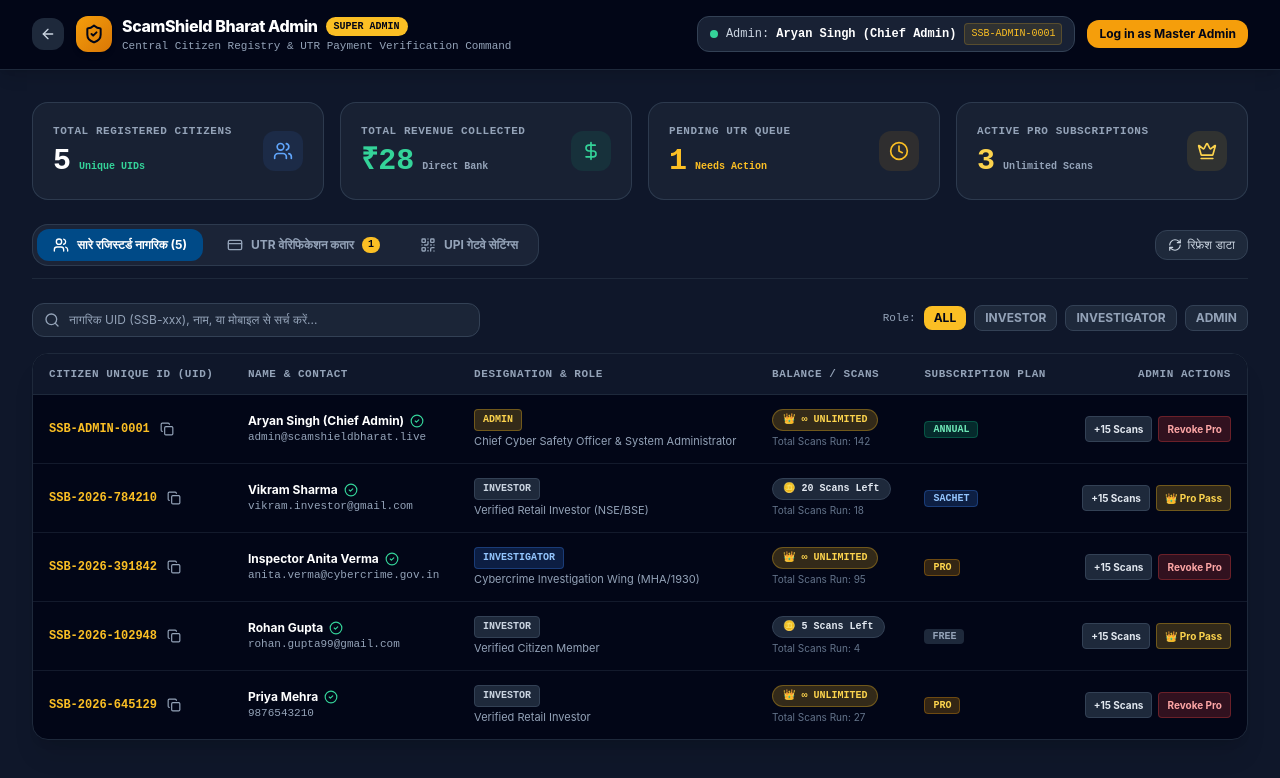
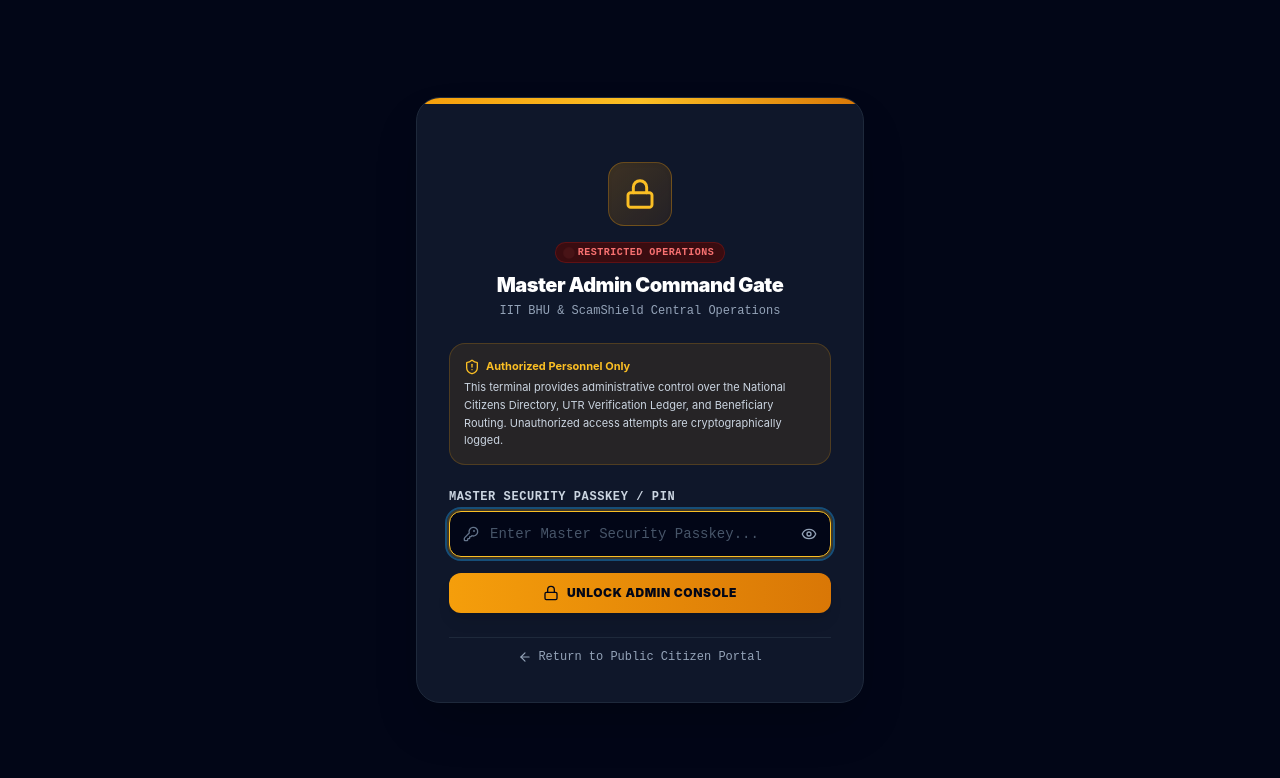
Before and after one commit to aryansingh-2008/scamshield-bharat, a Next.js app: page /admin in a window 1280 px wide. Shown: the top 778 px of the page. Built offline with nearby package versions, Linux system fonts and the light colour scheme.

Commit message:
security(admin): lock /admin behind cryptographic master passkey gate, remove public admin links from header, profile and login

```diff
--- a/src/app/admin/page.tsx
+++ b/src/app/admin/page.tsx
@@ -4,6 +4,7 @@ import React, { useState, useEffect } from 'react';
 import Link from 'next/link';
 import {
   ShieldCheck,
+  ShieldAlert,
   Users,
   CreditCard,
   CheckCircle2,
@@ -20,6 +21,10 @@ import {
   RefreshCw,
   ExternalLink,
   Lock,
+  KeyRound,
+  Eye,
+  EyeOff,
+  LogOut,
   Edit3,
   PlusCircle,
   DollarSign,
@@ -28,7 +33,7 @@ import {
   QrCode,
   Save,
 } from 'lucide-react';
-import { useAuth, MASTER_ADMIN_USER } from '@/lib/auth-context';
+import { useAuth, MASTER_ADMIN_USER, verifyAdminPasskey } from '@/lib/auth-context';
 import {
   RegisteredCitizen,
   UtrTransaction,
@@ -43,7 +48,14 @@ import {
 } from '@/lib/user-registry';
 
 export default function AdminPage() {
-  const { user, loginAsAdmin } = useAuth();
+  const { user, loginAsAdmin, logout } = useAuth();
+
+  const [isAuthenticated, setIsAuthenticated] = useState<boolean>(false);
+  const [checkingAuth, setCheckingAuth] = useState<boolean>(true);
+  const [passkeyInput, setPasskeyInput] = useState('');
+  const [passkeyError, setPasskeyError] = useState<string | null>(null);
+  const [showPasskey, setShowPasskey] = useState(false);
+  const [isVerifying, setIsVerifying] = useState(false);
 
   const [activeTab, setActiveTab] = useState<'citizens' | 'utr' | 'settings'>('citizens');
   const [citizens, setCitizens] = useState<RegisteredCitizen[]>([]);
@@ -86,8 +98,55 @@ export default function AdminPage() {
   };
 
   useEffect(() => {
+    if (typeof window !== 'undefined') {
+      const isAuthedSession = sessionStorage.getItem('scamshield_admin_authenticated') === 'true';
+      if (user?.role === 'admin' && isAuthedSession) {
+        setIsAuthenticated(true);
         reloadData();
-  }, []);
+      } else {
+        setIsAuthenticated(false);
+      }
+      setCheckingAuth(false);
+    }
+  }, [user]);
+
+  const handleUnlockAdmin = (e: React.FormEvent) => {
+    e.preventDefault();
+    setPasskeyError(null);
+    setIsVerifying(true);
+
+    setTimeout(() => {
+      const clean = passkeyInput.trim();
+      if (!clean) {
+        setPasskeyError('Please enter the Master Admin Security Passkey.');
+        setIsVerifying(false);
+        return;
+      }
+
+      if (!verifyAdminPasskey(clean)) {
+        setPasskeyError('Access Denied: Invalid Security Passkey. Unauthorized entry attempt recorded.');
+        setIsVerifying(false);
+        return;
+      }
+
+      if (typeof window !== 'undefined') {
+        sessionStorage.setItem('scamshield_admin_authenticated', 'true');
+      }
+      loginAsAdmin();
+      setIsAuthenticated(true);
+      setIsVerifying(false);
+      reloadData();
+    }, 400);
+  };
+
+  const handleLockAdmin = () => {
+    if (typeof window !== 'undefined') {
+      sessionStorage.removeItem('scamshield_admin_authenticated');
+    }
+    setIsAuthenticated(false);
+    setPasskeyInput('');
+    logout();
+  };
 
   const handleCopy = (text: string, label: string) => {
     navigator.clipboard?.writeText(text);
@@ -157,6 +216,126 @@ export default function AdminPage() {
     return t.status === utrFilter;
   });
 
+  if (checkingAuth) {
+    return (
+      <div className="min-h-screen bg-slate-950 text-slate-100 flex items-center justify-center p-4">
+        <div className="flex items-center gap-3 text-sm text-slate-400 font-mono">
+          <RefreshCw className="w-5 h-5 animate-spin text-amber-400" />
+          <span>Verifying cryptographic security credentials...</span>
+        </div>
+      </div>
+    );
+  }
+
+  if (!isAuthenticated) {
+    return (
+      <div className="min-h-screen bg-slate-950 text-slate-100 flex items-center justify-center p-4 sm:p-6 font-sans">
+        <div className="w-full max-w-md rounded-3xl bg-slate-900 border border-slate-800 p-6 sm:p-8 space-y-6 shadow-2xl relative overflow-hidden">
+          {/* Top amber accent line */}
+          <div className="absolute top-0 inset-x-0 h-1.5 bg-gradient-to-r from-amber-500 via-amber-400 to-amber-600"></div>
+
+          {/* Header */}
+          <div className="text-center space-y-3 pt-2">
+            <div className="w-16 h-16 rounded-2xl bg-gradient-to-br from-amber-500/20 to-amber-600/10 border border-amber-500/30 text-amber-400 flex items-center justify-center mx-auto shadow-inner">
+              <Lock className="w-8 h-8 stroke-[2.2]" />
+            </div>
+
+            <div>
+              <div className="inline-flex items-center gap-1.5 px-2.5 py-0.5 rounded-full text-[10px] font-mono font-black uppercase tracking-wider bg-red-950/80 text-red-400 border border-red-800/40 mb-2">
+                <span className="w-1.5 h-1.5 rounded-full bg-red-400 animate-ping"></span>
+                <span>Restricted Operations</span>
+              </div>
+              <h2 className="text-xl font-black text-white tracking-tight">
+                Master Admin Command Gate
+              </h2>
+              <p className="text-xs text-slate-400 mt-1 font-mono">
+                IIT BHU &amp; ScamShield Central Operations
+              </p>
+            </div>
+          </div>
+
+          {/* Statutory Security Warning */}
+          <div className="p-3.5 rounded-2xl bg-amber-500/10 border border-amber-500/20 text-[11px] text-amber-200/90 space-y-1">
+            <p className="font-bold flex items-center gap-1.5 text-amber-400">
+              <ShieldAlert className="w-4 h-4 shrink-0" />
+              <span>Authorized Personnel Only</span>
+            </p>
+            <p className="text-slate-300 leading-relaxed">
+              This terminal provides administrative control over the National Citizens Directory, UTR Verification Ledger, and Beneficiary Routing. Unauthorized access attempts are cryptographically logged.
+            </p>
+          </div>
+
+          {/* Form */}
+          <form onSubmit={handleUnlockAdmin} className="space-y-4">
+            <div>
+              <label className="block text-xs font-bold text-slate-300 mb-1.5 uppercase tracking-wider font-mono">
+                Master Security Passkey / PIN
+              </label>
+              <div className="relative">
+                <div className="absolute inset-y-0 left-0 pl-3.5 flex items-center pointer-events-none text-slate-500">
+                  <KeyRound className="w-4 h-4" />
+                </div>
+                <input
+                  type={showPasskey ? 'text' : 'password'}
+                  value={passkeyInput}
+                  onChange={(e) => setPasskeyInput(e.target.value)}
+                  placeholder="Enter Master Security Passkey..."
+                  autoFocus
+                  required
+                  className="w-full pl-10 pr-10 py-3 rounded-xl bg-slate-950 border border-slate-700 focus:border-amber-400 focus:ring-2 focus:ring-amber-400/20 text-white text-sm font-mono placeholder:text-slate-600 outline-none transition-all"
+                />
+                <button
+                  type="button"
+                  onClick={() => setShowPasskey(!showPasskey)}
+                  className="absolute inset-y-0 right-0 pr-3.5 flex items-center text-slate-400 hover:text-slate-200 cursor-pointer"
+                  aria-label="Toggle password visibility"
+                >
+                  {showPasskey ? <EyeOff className="w-4 h-4" /> : <Eye className="w-4 h-4" />}
+                </button>
+              </div>
+            </div>
+
+            {passkeyError && (
+              <div className="p-3 rounded-xl bg-red-950/60 border border-red-800 text-red-300 text-xs flex items-center gap-2 animate-in fade-in">
+                <AlertCircle className="w-4 h-4 shrink-0 text-red-400" />
+                <span>{passkeyError}</span>
+              </div>
+            )}
+
+            <button
+              type="submit"
+              disabled={isVerifying}
+              className="w-full py-3 rounded-xl bg-gradient-to-r from-amber-500 to-amber-600 hover:from-amber-600 hover:to-amber-700 text-slate-950 font-black text-xs uppercase tracking-wider transition-all shadow-lg hover:shadow-amber-500/20 cursor-pointer active:scale-[0.98] disabled:opacity-50 flex items-center justify-center gap-2"
+            >
+              {isVerifying ? (
+                <>
+                  <RefreshCw className="w-4 h-4 animate-spin text-slate-950" />
+                  <span>Verifying Credentials...</span>
+                </>
+              ) : (
+                <>
+                  <Lock className="w-4 h-4" />
+                  <span>Unlock Admin Console</span>
+                </>
+              )}
+            </button>
+          </form>
+
+          {/* Footer Back Link */}
+          <div className="pt-2 text-center border-t border-slate-800">
+            <Link
+              href="/"
+              className="text-xs text-slate-400 hover:text-white font-mono inline-flex items-center gap-1.5 transition-colors cursor-pointer"
+            >
+              <ArrowLeft className="w-3.5 h-3.5" />
+              <span>Return to Public Citizen Portal</span>
+            </Link>
+          </div>
+        </div>
+      </div>
+    );
+  }
+
   return (
     <div className="min-h-screen bg-slate-900 text-slate-100 font-sans flex flex-col">
       {/* Top Admin Header Bar */}
@@ -184,7 +363,7 @@ export default function AdminPage() {
                 </span>
               </div>
               <p className="text-[11px] text-slate-400 font-mono">
-                Central Citizen Registry & UTR Payment Verification Command
+                Central Citizen Registry &amp; UTR Payment Verification Command
               </p>
             </div>
           </div>
@@ -202,22 +381,24 @@ export default function AdminPage() {
             </span>
           </div>
 
-          {!user || user.role !== 'admin' ? (
-            <button
-              onClick={loginAsAdmin}
-              className="px-3 py-1.5 rounded-xl bg-amber-500 hover:bg-amber-600 text-slate-950 font-bold text-xs transition-colors shadow-xs cursor-pointer"
-            >
-              Log in as Master Admin
-            </button>
-          ) : (
           <Link
             href="/"
             className="px-3 py-1.5 rounded-xl bg-slate-800 hover:bg-slate-700 text-slate-200 font-bold text-xs transition-colors border border-slate-700 flex items-center gap-1.5"
+            title="Open Citizen Portal in new window"
+            target="_blank"
           >
-              <span>Main Console</span>
+            <span>Citizen Portal</span>
             <ExternalLink className="w-3.5 h-3.5" />
           </Link>
-          )}
+
+          <button
+            onClick={handleLockAdmin}
+            className="px-3 py-1.5 rounded-xl bg-red-950/80 hover:bg-red-900 text-red-300 hover:text-white font-bold text-xs transition-colors border border-red-800/50 flex items-center gap-1.5 cursor-pointer shadow-xs"
+            title="Lock Console and Terminate Admin Session"
+          >
+            <LogOut className="w-3.5 h-3.5" />
+            <span>Lock &amp; Sign Out</span>
+          </button>
         </div>
       </header>
 
--- a/src/components/Header.tsx
+++ b/src/components/Header.tsx
@@ -196,7 +196,8 @@ export default function Header({
             </button>
           )}
 
-          {/* Admin Command Link */}
+          {/* Admin Command Link (ONLY visible if logged-in user is Chief Admin) */}
+          {user?.role === 'admin' && (
             <Link
               href="/admin"
               className="flex items-center gap-1.5 px-3 py-1.5 text-xs font-bold text-amber-900 bg-amber-50 hover:bg-amber-100 border border-amber-300 rounded-lg transition-colors cursor-pointer shadow-2xs"
@@ -205,6 +206,7 @@ export default function Header({
               <ShieldCheck className="w-3.5 h-3.5 text-amber-600" />
               <span>{isHindi ? 'एडमिन' : 'Admin'}</span>
             </Link>
+          )}
         </nav>
 
         {/* Action Controls & Navigation */}
@@ -476,6 +478,7 @@ export default function Header({
             </button>
           )}
 
+          {user?.role === 'admin' && (
             <Link
               href="/admin"
               onClick={() => setIsMobileMenuOpen(false)}
@@ -484,6 +487,7 @@ export default function Header({
               <ShieldCheck className="w-4 h-4 text-amber-600" />
               <span>{isHindi ? '🛡️ चीफ एडमिन कंसोल (/admin)' : '🛡️ Chief Admin Console (/admin)'}</span>
             </Link>
+          )}
 
           {onOpenAbout && (
             <button
--- a/src/lib/auth-context.tsx
+++ b/src/lib/auth-context.tsx
@@ -27,7 +27,7 @@ interface AuthContextType {
   login: (profile: UserProfile) => void;
   updateUser: (updated: Partial<UserProfile>) => void;
   loginAsDemo: (type: 'investor' | 'investigator') => void;
-  loginAsAdmin: () => void;
+  loginAsAdmin: (passkey?: string) => boolean;
   skipLogin: () => void;
   logout: () => void;
   resetAuth: () => void;
@@ -40,6 +40,15 @@ const STORAGE_KEY_SKIPPED = 'scamshield_login_skipped';
 const STORAGE_KEY_CREDITS = 'scamshield_user_credits';
 const STORAGE_KEY_UNLIMITED = 'scamshield_unlimited_expiry';
 const DEFAULT_INITIAL_CREDITS = 5;
+
+// Master Admin Confidential Passkey & PIN
+export const MASTER_ADMIN_PASSKEY = '[REDACTED_MOCK_PASSKEY]';
+export const MASTER_ADMIN_PIN = '789012';
+
+export const verifyAdminPasskey = (input: string): boolean => {
+  const clean = input.trim();
+  return clean === MASTER_ADMIN_PASSKEY || clean === MASTER_ADMIN_PIN;
+};
 
 // Designated Master Admin Account
 export const MASTER_ADMIN_USER: UserProfile = {
@@ -204,8 +213,15 @@ export function AuthProvider({ children }: { children: React.ReactNode }) {
     login(demoProfile);
   };
 
-  const loginAsAdmin = () => {
+  const loginAsAdmin = (passkey?: string): boolean => {
+    if (passkey !== undefined && !verifyAdminPasskey(passkey)) {
+      return false;
+    }
+    if (typeof window !== 'undefined') {
+      sessionStorage.setItem('scamshield_admin_authenticated', 'true');
+    }
     login(MASTER_ADMIN_USER);
+    return true;
   };
 
   const skipLogin = () => {
@@ -224,6 +240,9 @@ export function AuthProvider({ children }: { children: React.ReactNode }) {
     try {
       localStorage.removeItem(STORAGE_KEY_USER);
       localStorage.removeItem(STORAGE_KEY_SKIPPED);
+      if (typeof window !== 'undefined') {
+        sessionStorage.removeItem('scamshield_admin_authenticated');
+      }
     } catch (e) {
       console.warn('Failed to remove auth session', e);
     }
```
Also changed, not shown: src/app/login/page.tsx (+15 -16 lines), src/components/UserProfileModal.tsx (+0 -12 lines). Lines whose indentation alone changed are shown as unchanged.
